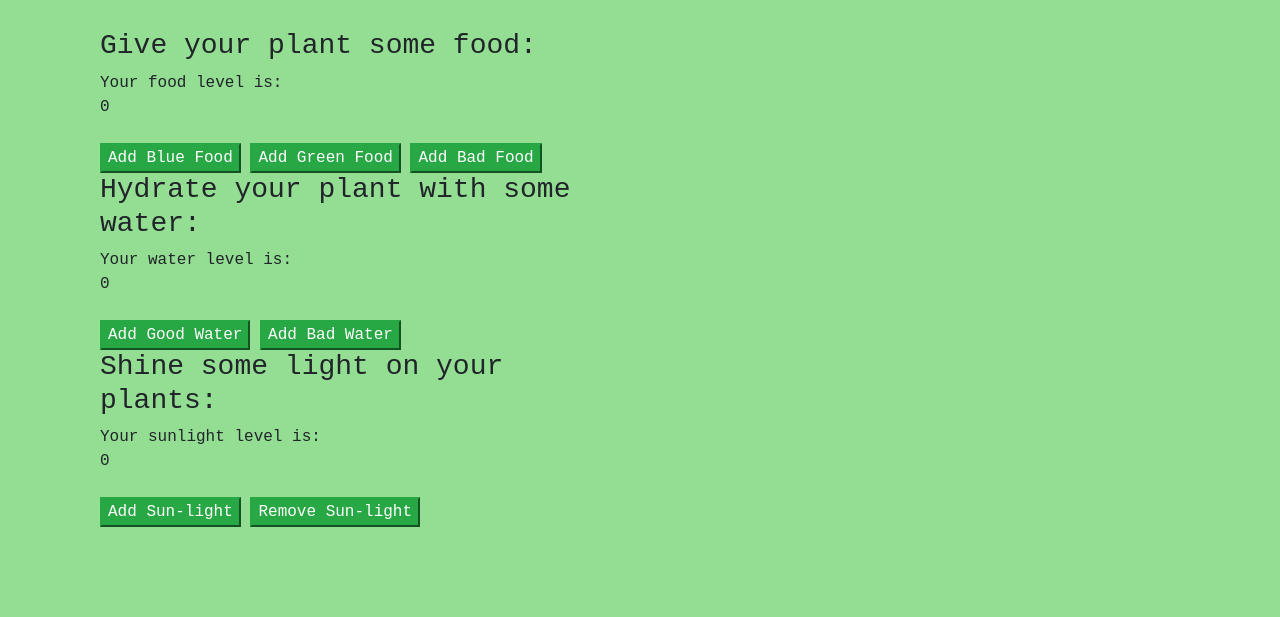
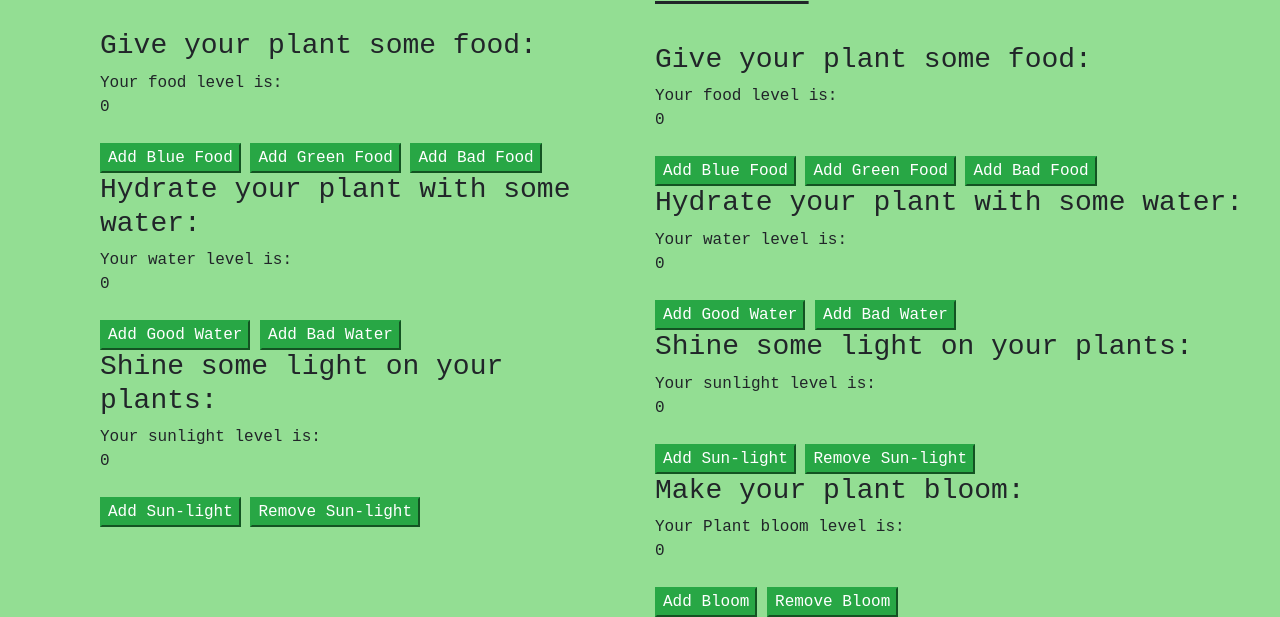
Before and after one commit to fieldceleste/functional_application, a website built with webpack: page src/index.html in a window 1280 px wide. Shown: the part 257-874 px from the top of the page. Before the commit the page ends 800 px from the top, so only its background shows below. Built offline with nearby package versions, Linux system fonts and the light colour scheme.

Commit message:
add in fourth function to daffodil only

```diff
--- a/src/index.html
+++ b/src/index.html
@@ -66,6 +66,12 @@
         <br>
         <button class="btn-success" id="light1">Add Sun-light</button>
         <button class="btn-success" id="light2">Remove Sun-light</button>
+
+        <h3>Make your plant bloom:</h3>
+        Your Plant bloom level is:<div id="bloom-daffodil"> 0</div>
+        <br>
+        <button class="btn-success" id="bloom1">Add Bloom</button>
+        <button class="btn-success" id="bloom2">Remove Bloom</button>
       </div>
     </div>
   </div>
--- a/src/main.js
+++ b/src/main.js
@@ -2,7 +2,7 @@ import $ from "jquery";
 import "bootstrap";
 import "bootstrap/dist/css/bootstrap.min.css";
 import "./styles.css";
-import { blueFood, greenFood, badFood, goodWater, badWater, sunLight, noSunLight, fern, daffodil } from './../src/plant_application.js';
+import { blueFood, greenFood, badFood, goodWater, badWater, sunLight, noSunLight,superBloom,badBloom, fern, daffodil } from './../src/plant_application.js';
 
 $(document).ready(function () {
 
@@ -66,4 +66,12 @@ $(document).ready(function () {
     const newState = daffodil(noSunLight);
     $('#light-daffodil').text(newState.light);
   });
+  $('#bloom1').click(function () {
+    const newState = daffodil(superBloom);
+    $('#bloom-daffodil').text(newState.bloom);
+  });
+  $('#bloom2').click(function () {
+    const newState = daffodil(badBloom);
+    $('#bloom-daffodil').text(newState.bloom);
+  });
 });
--- a/src/plant_application.js
+++ b/src/plant_application.js
@@ -11,8 +11,8 @@ export const storeState = (initialState) => {
 
 export const stateChanger = storeState(initialState);
 
-export const fern = storeState(initialState);
-export const daffodil = storeState(initialState);
+export const fern = storeState({ soil: 0, water: 0, light: 0});
+export const daffodil = storeState({ soil: 0, water: 0, light: 0, bloom:0});
 
 // This is a function factory. We can easily create more specific functions that alter a plant's soil, water, and light to varying degrees.
 
@@ -30,7 +30,7 @@ export const daffodil = storeState(initialState);
 export const feed = changeState("soil");
 export const hydrate = changeState("water");
 export const light = changeState("light");
-
+export const bloom =changeState("bloom");
 
 
 export const goodWater = hydrate(10);
@@ -44,7 +44,8 @@ export const badFood = feed(-1);
 export const sunLight = light(3);
 export const noSunLight = light(-2);
 
-
+export const superBloom = bloom(20);
+export const badBloom = bloom(-5);
 
 
 
--- a/src/styles.css
+++ b/src/styles.css
@@ -1,10 +1,8 @@
 #daffodil{
   margin-left:50%;
-  margin-top:-95%;
+  margin-top:-50%;
 }
-.fern{
 
-}
 h1{
   text-align: center;
 }
```
